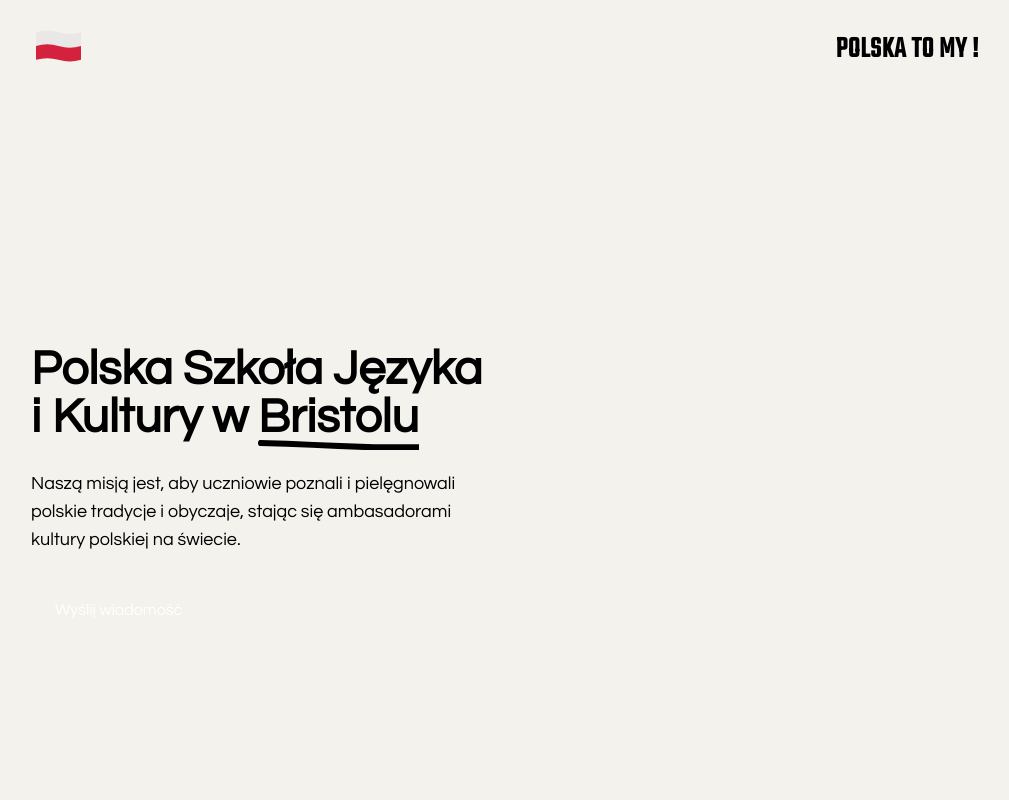
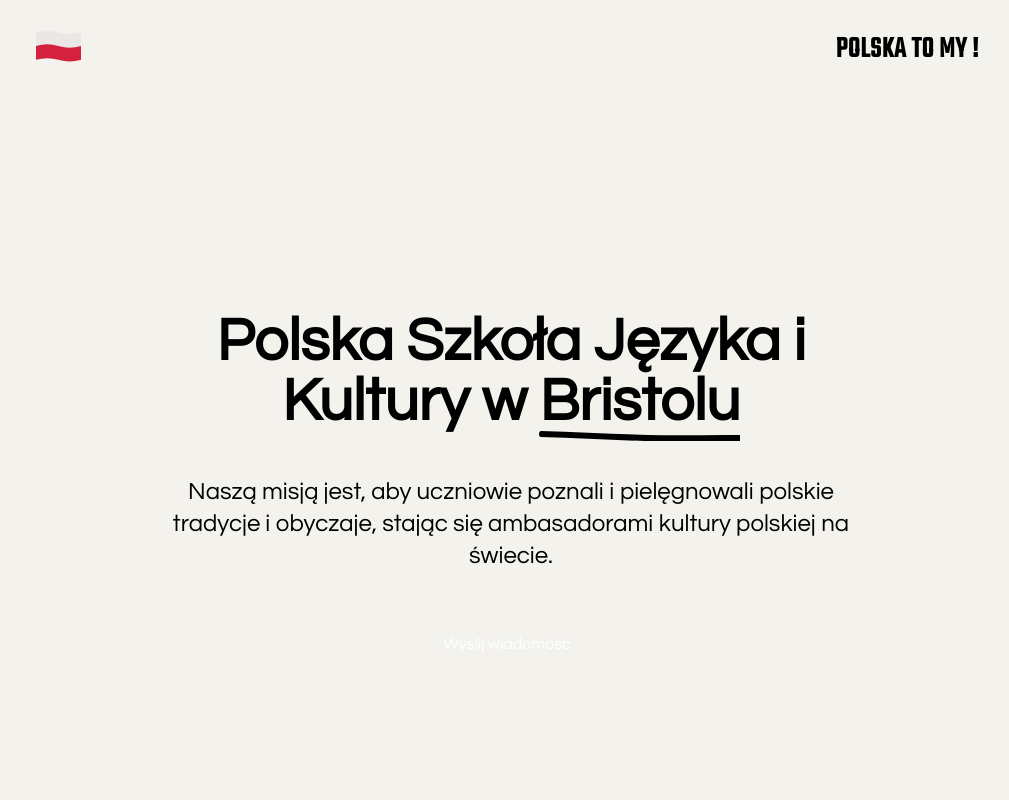
Before and after one commit to pawelkom88/Polish-School-Bristol, a Next.js app: page / in a window 1280 px wide. Shown: the top 800 px of the page, without its empty margins (129-1138 px from the left). Built offline with nearby package versions, Linux system fonts and the light colour scheme.

Commit message:
remove lottie file due to incorrect rendering in production

```diff
--- a/components/hero/Hero.js
+++ b/components/hero/Hero.js
@@ -1,54 +1,24 @@
-import React, { useEffect, useRef } from 'react'
 import Image from 'next/image'
 
 export default function Hero() {
-  const ref = useRef(null)
-  useEffect(() => {
-    import('@lottiefiles/lottie-player')
-  })
-
   return (
-    <section className="h-full pt-12 md:pt-48 md:mt-0 md:h-screen flex flex-col justify-center text-center lg:text-left lg:flex-row md:justify-between md:items-center 2xl:px-72 xl:px-40 lg:px-24 md:px-24 px-8 bg-secondary">
-      <div className="md:flex-1 md:mr-10">
-        <h1 className="xl:text-5xl text-4xl font-bold mb-7">
+    <section className="h-full pt-12 md:pt-48 md:mt-0 md:h-screen flex flex-col justify-center text-center  lg:flex-row md:justify-center md:items-center 2xl:px-96 xl:px-72 lg:px-24 md:px-24 px-8 ">
+      <div>
+        <h1 className="xl:text-6xl text-4xl font-bold mb-7">
           Polska Szkoła Języka i Kultury w{' '}
           <span className="bg-underline1 bg-left-bottom bg-no-repeat pb-2 bg-100%">
             Bristolu
           </span>
         </h1>
-        <p className="text-lg mb-7">
-        Naszą misją jest, aby uczniowie poznali i pielęgnowali polskie tradycje i obyczaje, stając się ambasadorami kultury polskiej na świecie.
+        <p className="text-lg xl:text-2xl mb-7 py-4">
+          Naszą misją jest, aby uczniowie poznali i pielęgnowali polskie
+          tradycje i obyczaje, stając się ambasadorami kultury polskiej na
+          świecie.
         </p>
         <button className="dark:bg-gray-900 hover:bg-gray-700 px-6 py-4 rounded-lg text-white mr-2 mb-2">
           Wyślij wiadomość
         </button>
       </div>
-      <div className=" hidden 2xl:flex justify-between md:block mt-8 md:mt-0 md:flex-1">
-        <div className="relative">
-          <Image
-            width={50}
-            height={50}
-            src="/Highlight1.svg"
-            alt="doodle"
-            className="hidden 2xl:block absolute top-1 left-5"
-          />
-          <lottie-player
-            id="firstLottie"
-            ref={ref}
-            autoplay
-            loop
-            mode="normal"
-            src="/moving-bus.json"
-          ></lottie-player>
-          <Image
-            width={50}
-            height={50}
-            src="/Highlight2.svg"
-            alt="doodle"
-            className="hidden 2xl:block absolute left-full"
-          />
-        </div>
-      </div>
     </section>
   )
 }
```
